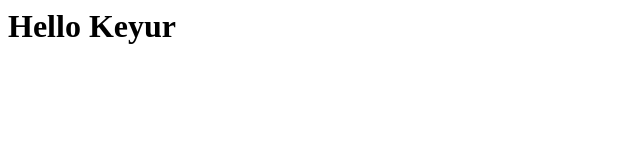
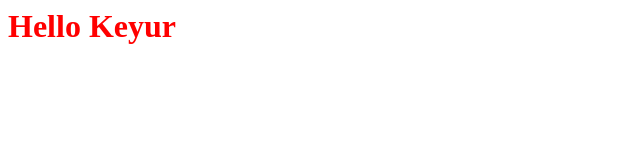
Before and after one commit to keyur1/keyur.free-lance, a plain HTML site: page index.html in a window 1280 px wide. Shown: the whole page, without its empty margins (0-640 px from the left). Drawn offline with Linux system fonts and the light colour scheme.

Commit message:
Update index.html

```diff
--- a/index.html
+++ b/index.html
@@ -1,8 +1,15 @@
 <html>
   <head>
     <title>Keyur Mistry</title>
+    <style>
+      .text-color {
+        color: red;
+      }
+    </style>
   </head>
   <body>
-    <h1> Hello Keyur </h1>
+    <h1 class="text-color"> Hello Keyur </h1>
+
+
   </body>
 </html>
```
